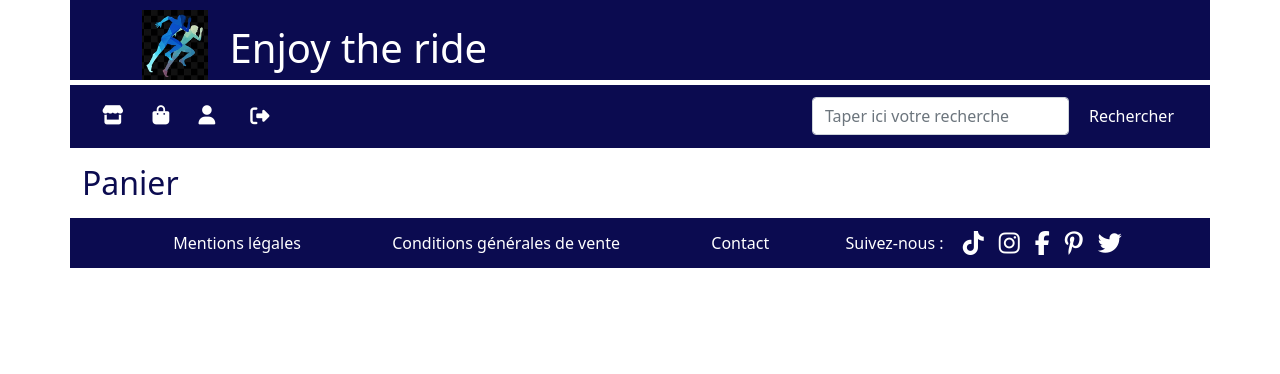
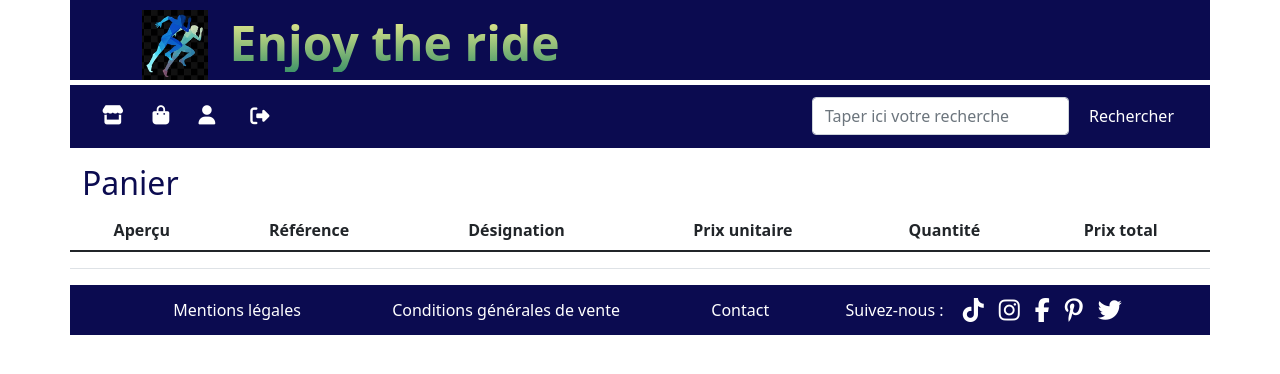
Before and after one commit to cilH/projet-javazon, an Angular app: page /panier in a window 1280 px wide. Shown: the top 374 px of the page. Built offline with nearby package versions, Linux system fonts and the light colour scheme.

Commit message:
Début panier + correction fct permuter img produit

```diff
--- a/src/app/composants/erreur/erreur.component.css
+++ b/src/app/composants/erreur/erreur.component.css
@@ -0,0 +1,5 @@
+img {
+    display: block;
+    margin-left: auto;
+    margin-right: auto;
+}
--- a/src/app/composants/erreur/erreur.component.html
+++ b/src/app/composants/erreur/erreur.component.html
@@ -1 +1,2 @@
 <div class="container alert alert-danger">Erreur 404 - page introuvable!</div>
+<img src="assets/images/marathon-training-plans.jpg" alt="run">
--- a/src/app/composants/header/header.component.css
+++ b/src/app/composants/header/header.component.css
@@ -4,11 +4,21 @@ header {
     height: 80px;
     background-color: rgb(11, 11, 80);
     /* background-color: #15283c; */
-    color: white;
     margin-bottom: 5px;
+    position:relative;
 }
+
 img {
     margin-left: 60px;
     margin-right: 10px;
     height: 70px;
 }
+
+h1 {
+    font-size: 3em;
+    font-weight: bold;
+    background: linear-gradient(#f6f18f, rgb(63, 148, 104));
+    background-clip: border-box;
+    -webkit-background-clip: text;
+    -webkit-text-fill-color: transparent;
+}
--- a/src/app/composants/panier/panier.component.css
+++ b/src/app/composants/panier/panier.component.css
@@ -0,0 +1,3 @@
+th {
+    text-align: center;
+}
--- a/src/app/composants/panier/panier.component.html
+++ b/src/app/composants/panier/panier.component.html
@@ -1 +1,23 @@
 <h2 class="container">Panier</h2>
+<table class="table container">
+    <thead>
+        <tr>
+            <th>Aperçu</th>
+            <th>Référence</th>
+            <th>Désignation</th>
+            <th>Prix unitaire</th>
+            <th>Quantité</th>
+            <th>Prix total</th>
+        </tr>
+    </thead>
+    <tbody>
+        <tr>
+            <td></td>
+            <td></td>
+            <td></td>
+            <td></td>
+            <td></td>
+            <td></td>
+        </tr>
+    </tbody>
+</table>
--- a/src/app/composants/produit/produit.component.html
+++ b/src/app/composants/produit/produit.component.html
@@ -28,11 +28,11 @@
             </ng-container>
             <ng-template #details class="focusProduit p-4">
                 <div class="col-4 mt-4">
-                    <div class="row"><img id="grandeImg" [src]="srcGrandeImage" alt="{{ produit.designation }}"></div>
+                    <div class="row"><img id="grandeImg" src="{{ srcGrandeImage }}" alt="{{ produit.designation }}"></div>
                     <div class="miniatures mt-4">
-                        <div><button onclick="permuter(1)"><img id="petiteImg1" [src]="srcPetiteImage1"
+                        <div><button (click)="permuter(1)"><img id="petiteImg1" src="{{ srcPetiteImage1 }}"
                                     alt="{{ produit.designation }}"></button></div>
-                        <div><button onclick="permuter(2)"><img id="petiteImg2" [src]="srcPetiteImage2"
+                        <div><button (click)="permuter(2)"><img id="petiteImg2" src="{{ srcPetiteImage2 }}"
                                     alt="{{ produit.designation }}"></button></div>
                     </div>
                 </div>
--- a/src/app/composants/produit/produit.component.ts
+++ b/src/app/composants/produit/produit.component.ts
@@ -25,7 +25,6 @@ export class ProduitComponent implements OnInit {
   ) { }
 
   ngOnInit(): void {
-    // this.route.paramMap.subscribe(res => {
     this.route.queryParamMap.subscribe(res => {
       this.id = Number(res.get('id') ?? 0);
       this.recherche = res.get('recherche') ?? "";
@@ -50,6 +49,7 @@ export class ProduitComponent implements OnInit {
   }
 
   recupererProduit() {
+    this.produit = {};
     this.ps.getOneProduct(this.id).subscribe(res => {
       this.produit = res;
       this.srcGrandeImage = this.produit.src1 ?? "";
@@ -60,18 +60,6 @@ export class ProduitComponent implements OnInit {
 
   permuter(no: number) {
     this.srcAReduire = this.srcGrandeImage;
-    // switch(no) {
-    //   case 1:
-    //     this.srcAAgrandire = this.srcPetiteImage1;
-    //     this.srcPetiteImage1 = this.srcAReduire;
-    //     this.srcGrandeImage = this.srcAAgrandire;
-    //     break;
-    //   case 2:
-    //     this.srcAAgrandire = this.srcPetiteImage2;
-    //     this.srcPetiteImage2 = this.srcAReduire;
-    //     this.srcGrandeImage = this.srcAAgrandire;
-    //     break;
-    // }
     if(no == 1) {
       this.srcAAgrandire = this.srcPetiteImage1;
       this.srcPetiteImage1 = this.srcAReduire;
@@ -81,5 +69,7 @@ export class ProduitComponent implements OnInit {
       this.srcPetiteImage2 = this.srcAReduire;
     }
     this.srcGrandeImage = this.srcAAgrandire;
-  }
+    console.log("this.srcAAgrandire : " + this.srcAAgrandire);
+    }
+
 }
```
